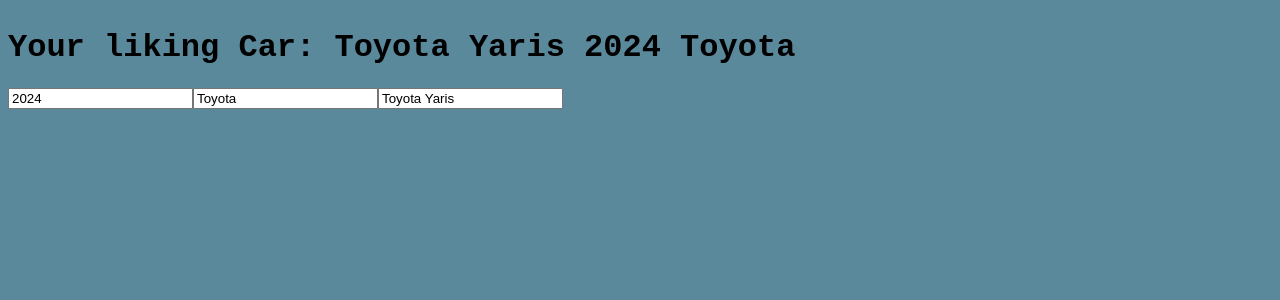
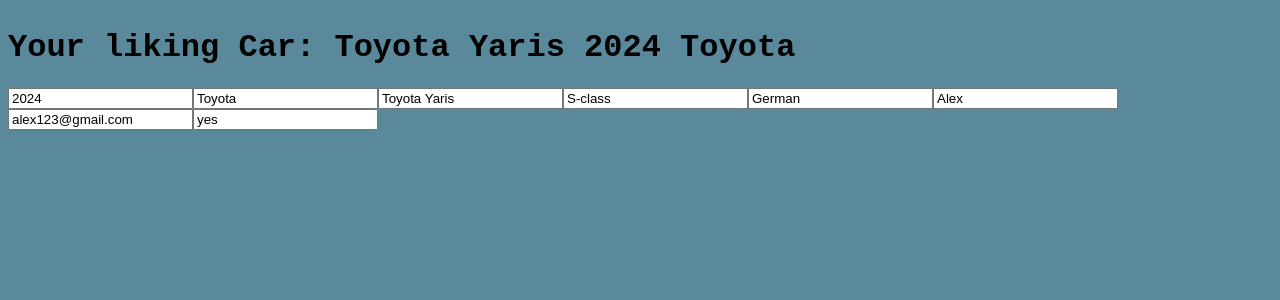
Before and after one commit to F-cloud-source/react-learning-lab, a React (Vite) app: page / in a window 1280 px wide. Shown: the top 300 px of the page. Built offline with nearby package versions, Linux system fonts and the light colour scheme.

Commit message:
Car and User Detail Object Components

```diff
--- a/src/Objects.jsx
+++ b/src/Objects.jsx
@@ -4,41 +4,101 @@
 
 function Object(){
 
-// intail state of React Car Objects
+// intial state of React  Component Based Design
+// for Car Object(Including all Object details )
+//  IT is based on prop  and ke based Design in
+// React.Js
+// Use Object Rendering to built Car and UserName Components Design
+
     const [ car , setCar] = useState({ year: 2024,
                                        model: "Toyota Yaris",
                                        make: "Toyota",
-                                        });
+                                       quality: "S-class",
+                                       export : "German"
+                                     });
 
+    const [userName , SetUsername] = useState({
+                                    name: "Alex",
+                                    emailId: "alex123@gmail.com",
+                                    MarriedStatus: "yes",
+                                    });
 
-
-
-
+  // Year Onchange event After UI  renderings  Use Updater Fucntion for better quality and Performance.
 function HanldeYearChange(event){
 
 
     setCar( c => ({... c, year: event.target.value}));
-}
+};
 
 
-
+ // Make Onchange event After UI  renderings  Use Updater Fucntion for better quality and Performance.
 function HanldeMakeChange(event){
 
     setCar( c => ({... c,  make: event.target.value}));
-}
+};
 
 
+ // Model Onchange event After UI  renderings  Use Updater Fucntion for better quality and Performance.
 function HanldeModelChange(event){
 
 setCar( c => ({... c,  model: event.target.value}));
 
-}
+};
+
+
+ // Quality Onchange event After UI  renderings  Use Updater Fucntion for better quality and Performance.
+function HanldeQualityChange(event){
+
+
+    setCar( c => ({... c, quality: event.target.value}));
+};
+
+
+ // Export Onchange event After UI  renderings  Use Updater Fucntion for better quality and Performance.
+function HanldleExportChange(event){
+
+
+    setCar( c => ({... c, export: event.target.value}));
+};
+
+
+function HandleNameChange(event){
+
+    SetUsername( c => ({... c , name: event.target.value}))
+
+};
+
+
+function HandleChange(event){
+
+    SetUsername( c => ({... c , name: event.target.value}))
+
+};
+
+
+function HandleEmailIDChange(event){
+
+    SetUsername( c => ({... c , emailId: event.target.value}))
+
+};
+
+
+function HandleMartialStatusChange(event){
+
+    SetUsername( c => ({... c , arriedStatus: event.target.value}))
+
+};
   return(
     <div>
         <h1>Your liking Car: {car.model}  {car.year} {car.make} </h1>
         <input type="number" value={car.year} onChange={HanldeYearChange}/>
         <input type="text"  value={car.make}  onChange={HanldeMakeChange}/>
         <input type="text"  value={car.model}  onChange={HanldeModelChange}/>
+        <input type="text"  value={car.quality}  onchange={HanldeQualityChange}/>
+        <input type="text"  value={car.export}  onchange={HanldleExportChange}/>
+        <input type="text"  value={userName.name}  onchange={HandleNameChange}/>
+        <input type="text"  value={userName.emailId}  onchange={HandleEmailIDChange}/>
+        <input type="text"  value={userName.MarriedStatus}  onchange={HandleMartialStatusChange}/>
 
     </div>
   )
```
